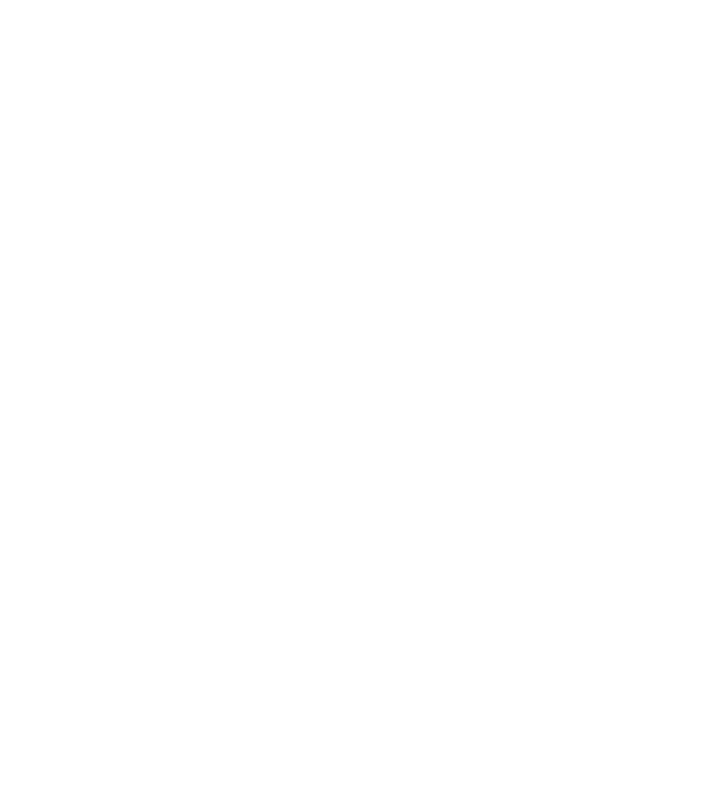
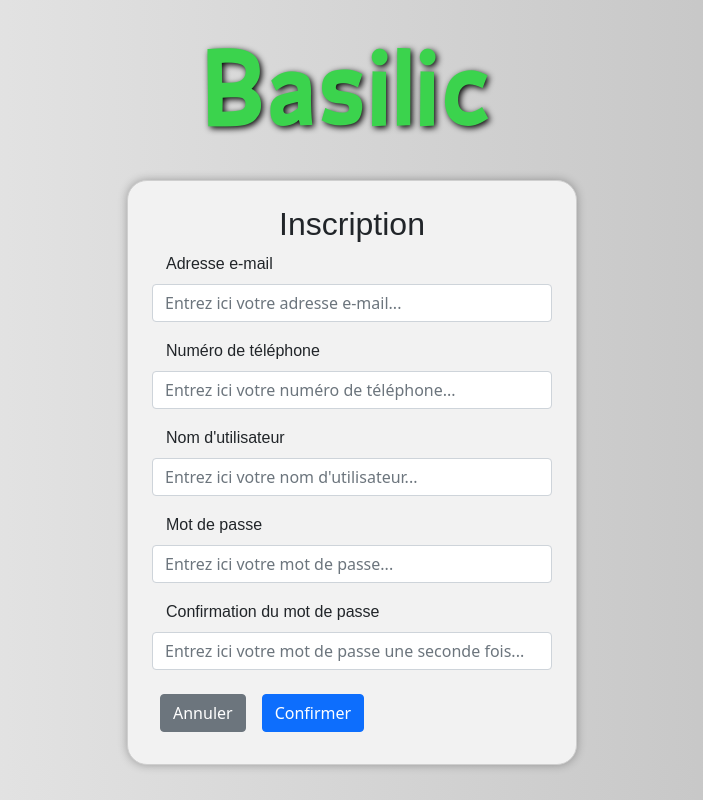
Before and after one commit to ali-bennezia/basilic-io-application-ihm, a React (Create React App) app: page /inscription in a window 1280 px wide. Before the commit this address had no page. Shown: the whole page, without its empty margins (288-991 px from the left). Built offline with nearby package versions, Linux system fonts and the light colour scheme.

Commit message:
Création page d'inscription

```diff
--- a/src/App.js
+++ b/src/App.js
@@ -3,11 +3,13 @@
 import "bootstrap/dist/css/bootstrap.min.css";
 
 import PageAccueil from "./components/pages/PageAccueil";
+import PageInscription from "./components/pages/PageInscription";
 
 function App() {
   return (
     <Router>
       <Routes>
+        <Route path="/inscription" element={<PageInscription />} />
         <Route path="/" element={<PageAccueil />} />
       </Routes>
     </Router>
--- a/src/components/pages/PageAccueil.jsx
+++ b/src/components/pages/PageAccueil.jsx
@@ -18,7 +18,7 @@
 
 import Footer from "./Footer";
 
-import "./PagesCommon.css";
+import "./PagesCommun.css";
 import "./PageAccueil.css";
 
 function PageAccueil() {
@@ -106,7 +106,7 @@
           <button
             className="standard-button menu-join-button"
             onClick={() => {
-              navigate("/login");
+              navigate("/connexion");
             }}
           >
             Se connecter
@@ -114,7 +114,7 @@
           <button
             className="standard-button menu-join-button"
             onClick={() => {
-              navigate("register");
+              navigate("/inscription");
             }}
           >
             S'enregistrer
--- /dev/null
+++ b/src/components/pages/PageInscription.jsx
@@ -0,0 +1,76 @@
+import React from "react";
+
+import Form from "react-bootstrap/Form";
+import Button from "react-bootstrap/Button";
+
+import "./PagesCommun.css";
+
+function PageInscription() {
+  return (
+    <div
+      className="main-page-organizer"
+      style={{ display: "flex", flexDirection: "column", alignItems: "center" }}
+    >
+      <img
+        src="img/basilic_titre_mid_res.png"
+        id="main-page-title-img"
+        alt="Basilic"
+      />
+
+      <div className="form-container">
+        <Form className="basic-form">
+          <h2>Inscription</h2>
+
+          <Form.Group className="mb-3" controlId="formEmail">
+            <Form.Label>Adresse e-mail</Form.Label>
+            <Form.Control
+              type="email"
+              placeholder="Entrez ici votre adresse e-mail..."
+            />
+          </Form.Group>
+
+          <Form.Group className="mb-3" controlId="formPhoneNumber">
+            <Form.Label>Numéro de téléphone</Form.Label>
+            <Form.Control
+              type="tel"
+              placeholder="Entrez ici votre numéro de téléphone..."
+            />
+          </Form.Group>
+
+          <Form.Group className="mb-3" controlId="formUsername">
+            <Form.Label>Nom d'utilisateur</Form.Label>
+            <Form.Control
+              type="text"
+              placeholder="Entrez ici votre nom d'utilisateur..."
+            />
+          </Form.Group>
+
+          <Form.Group className="mb-3" controlId="formPassword">
+            <Form.Label>Mot de passe</Form.Label>
+            <Form.Control
+              type="password"
+              placeholder="Entrez ici votre mot de passe..."
+            />
+          </Form.Group>
+
+          <Form.Group className="mb-3" controlId="formPasswordConfirm">
+            <Form.Label>Confirmation du mot de passe</Form.Label>
+            <Form.Control
+              type="password"
+              placeholder="Entrez ici votre mot de passe une seconde fois..."
+            />
+          </Form.Group>
+
+          <Button variant="secondary" type="submit">
+            Annuler
+          </Button>
+          <Button variant="primary" type="submit">
+            Confirmer
+          </Button>
+        </Form>
+      </div>
+    </div>
+  );
+}
+
+export default PageInscription;
--- a/src/components/pages/PagesCommon.css
+++ b/src/components/pages/PagesCommun.css
@@ -70,3 +70,34 @@
 
   padding: 40px;
 }
+
+.basic-form {
+  width: 400px;
+}
+
+.basic-form h2 {
+  font-family: Arial, Helvetica, sans-serif;
+  text-align: center;
+}
+
+.basic-form div .form-label {
+  font-family: Arial, Helvetica, sans-serif;
+  margin-left: 14px;
+}
+
+.basic-form button {
+  margin: 8px;
+}
+
+.form-container {
+  display: flex;
+  flex-direction: column;
+  align-items: center;
+
+  background-color: rgb(242, 242, 242);
+  padding: 24px;
+  border-radius: 20px;
+  border: rgb(207, 207, 207) solid 1px;
+
+  box-shadow: rgba(0, 0, 0, 0.295) 0px 0px 10px;
+}
```
